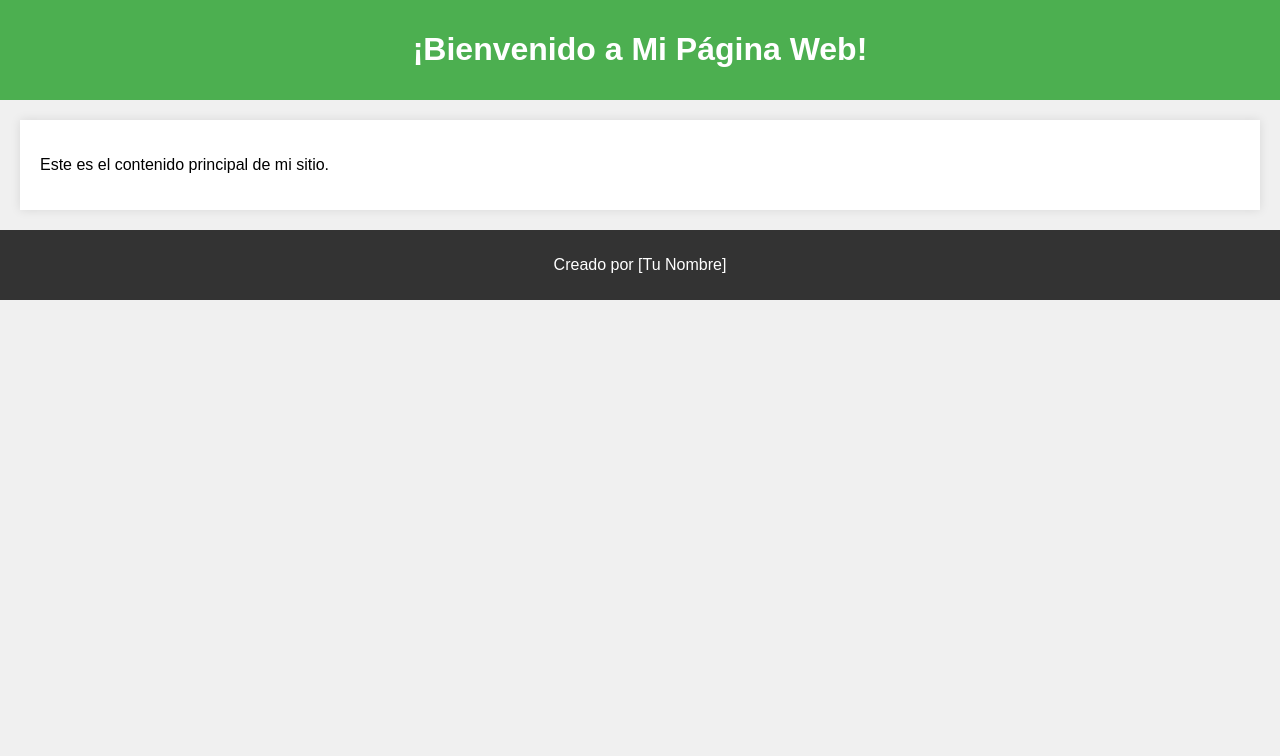
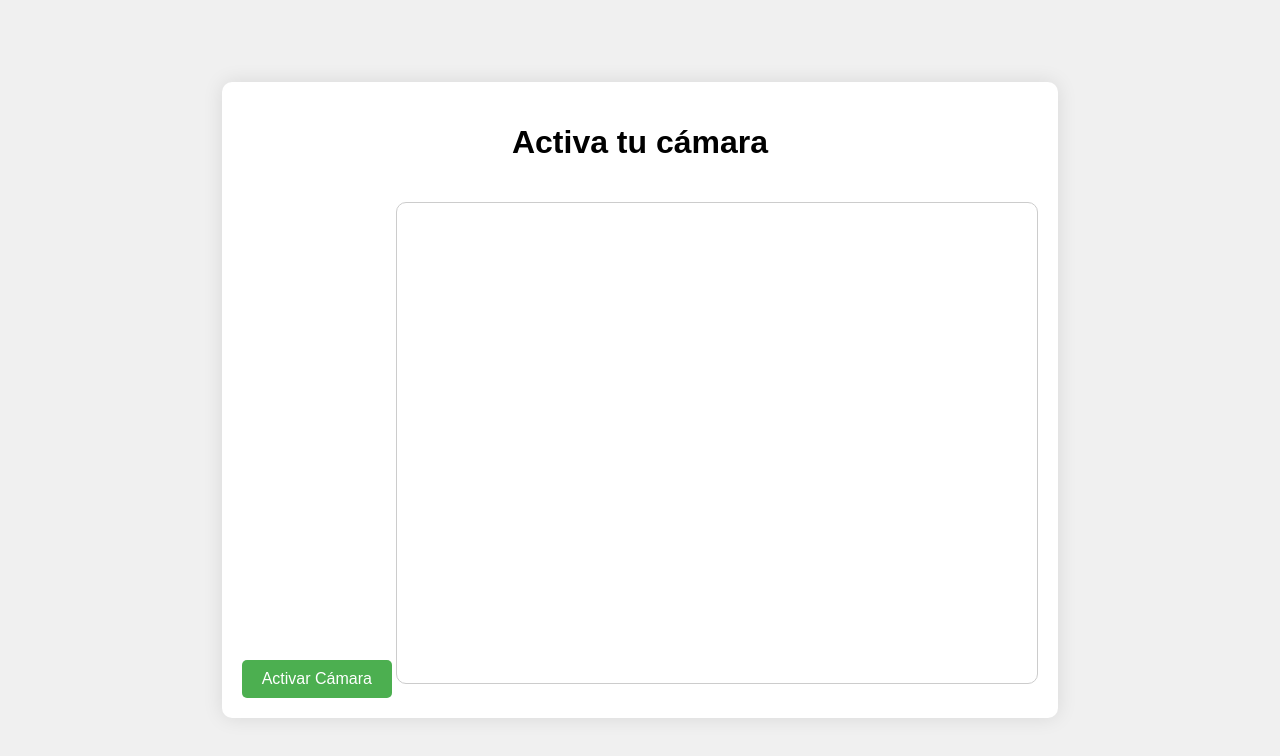
Before and after one commit to jeredu-02/CIX_IA_TEAM, a plain HTML site: page index.html in a window 1280 px wide. Drawn offline with Linux system fonts and the light colour scheme.

Commit message:
version_2

```diff
--- a/css/styles.css
+++ b/css/styles.css
@@ -1,27 +1,38 @@
 body {
-    font-family: Arial, sans-serif;
+    font-family: 'Arial', sans-serif;
+    display: flex;
+    justify-content: center;
+    align-items: center;
+    height: 100vh;
     margin: 0;
-    padding: 0;
     background-color: #f0f0f0;
 }
 
-header {
+.container {
+    text-align: center;
+    padding: 20px;
+    background-color: white;
+    border-radius: 10px;
+    box-shadow: 0 0 20px rgba(0, 0, 0, 0.1);
+}
+
+button {
+    padding: 10px 20px;
+    font-size: 16px;
+    cursor: pointer;
     background-color: #4CAF50;
     color: white;
-    padding: 10px;
-    text-align: center;
+    border: none;
+    border-radius: 5px;
+    margin-top: 20px;
 }
 
-section {
-    margin: 20px;
-    padding: 20px;
-    background-color: white;
-    box-shadow: 0 0 10px rgba(0, 0, 0, 0.1);
+button:hover {
+    background-color: #45a049;
 }
 
-footer {
-    text-align: center;
-    padding: 10px;
-    background-color: #333;
-    color: white;
+video {
+    margin-top: 20px;
+    border: 1px solid #ccc;
+    border-radius: 10px;
 }
--- a/index.html
+++ b/index.html
@@ -3,18 +3,16 @@
 <head>
     <meta charset="UTF-8">
     <meta name="viewport" content="width=device-width, initial-scale=1.0">
-    <title>Mi Página Web</title>
+    <title>Activar Cámara</title>
     <link rel="stylesheet" href="css/styles.css">
 </head>
 <body>
-    <header>
-        <h1>¡Bienvenido a Mi Página Web!</h1>
-    </header>
-    <section>
-        <p>Este es el contenido principal de mi sitio.</p>
-    </section>
-    <footer>
-        <p>Creado por [Tu Nombre]</p>
-    </footer>
+    <div class="container">
+        <h1>Activa tu cámara</h1>
+        <button id="activarCamara">Activar Cámara</button>
+        <video id="video" width="640" height="480" autoplay></video>
+    </div>
+
+    <script src="js/camera.js"></script>
 </body>
 </html>
```
